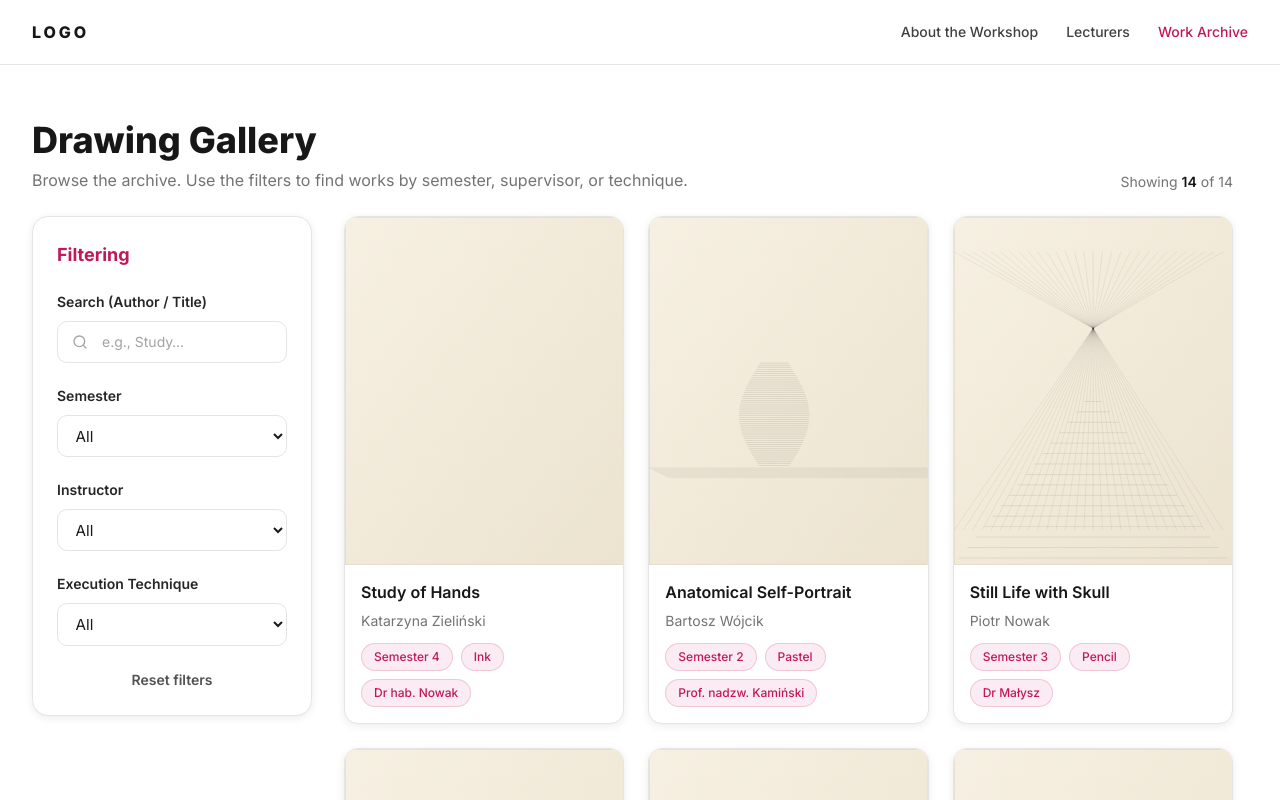
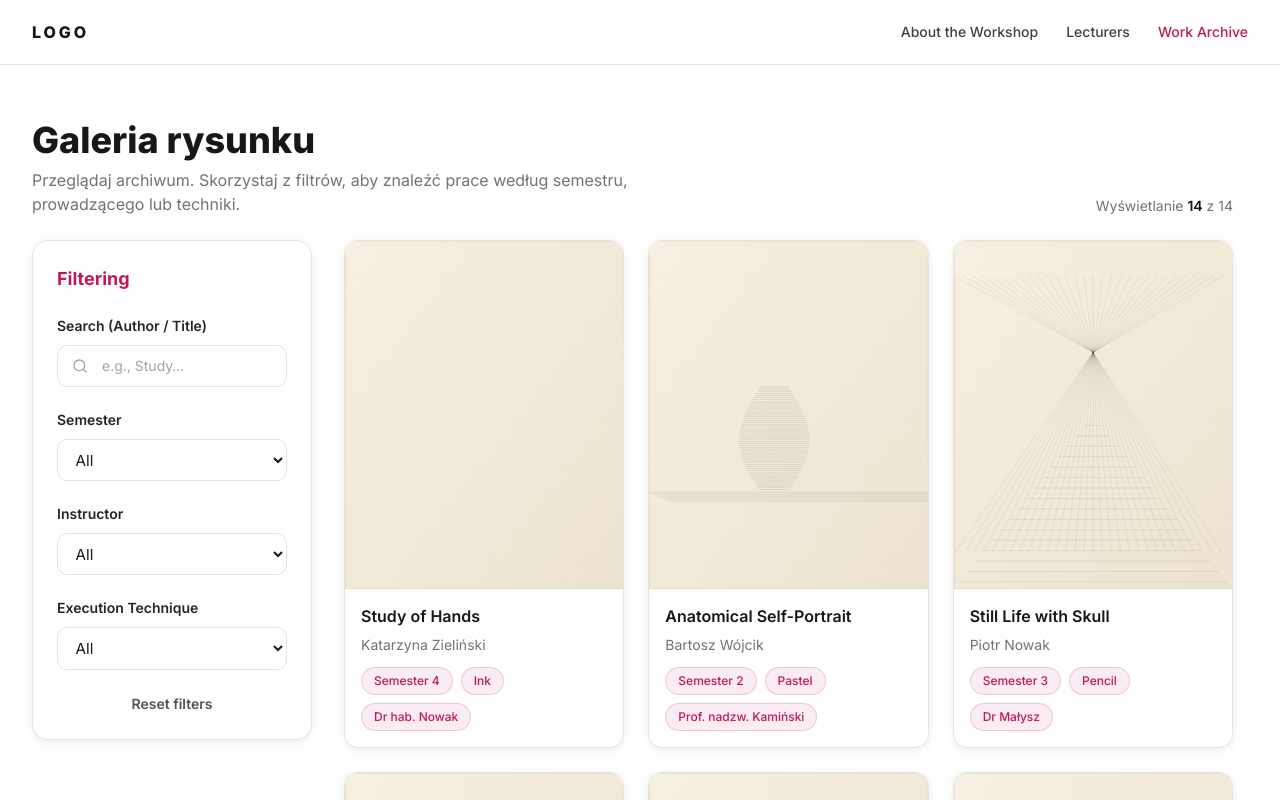
Before and after one commit to Teryss/WIT-Lab-2, a React (Vite) app: page /gallery in a window 1280 px wide. Shown: the top 800 px of the page. Built offline with nearby package versions, Linux system fonts and the light colour scheme.

Commit message:
translate GalleryPage.jsx
na polski ~I

```diff
--- a/src/pages/GalleryPage.jsx
+++ b/src/pages/GalleryPage.jsx
@@ -37,16 +37,16 @@ export default function GalleryPage() {
       <div className="flex items-end justify-between gap-4 flex-wrap">
         <div>
           <h1 className="text-3xl md:text-4xl font-extrabold text-neutral-900">
-            Drawing Gallery
+            Galeria rysunku
           </h1>
           <p className="mt-2 text-neutral-500 max-w-2xl">
-            Browse the archive. Use the filters to find works by semester,
-            supervisor, or technique.
+            Przeglądaj archiwum. Skorzystaj z filtrów, aby znaleźć prace według semestru,
+            prowadzącego lub techniki.
           </p>
         </div>
         <div className="text-sm text-neutral-500">
-          Showing <span className="font-semibold text-neutral-900">{filtered.length}</span>{' '}
-          of {DRAWINGS.length}
+          Wyświetlanie <span className="font-semibold text-neutral-900">{filtered.length}</span>{' '}
+          z {DRAWINGS.length}
         </div>
       </div>
 
@@ -56,7 +56,7 @@ export default function GalleryPage() {
           onClick={() => setDrawerOpen((v) => !v)}
           className="w-full inline-flex items-center justify-center gap-2 rounded-full border border-neutral-200 bg-white px-5 py-3 text-sm font-semibold text-neutral-800 shadow-soft"
         >
-          <Filter size={16} /> {drawerOpen ? 'Hide filters' : 'Show filters'}
+          <Filter size={16} /> {drawerOpen ? 'Ukryj filtry' : 'Pokaż filtry'}
         </button>
       </div>
 
```
